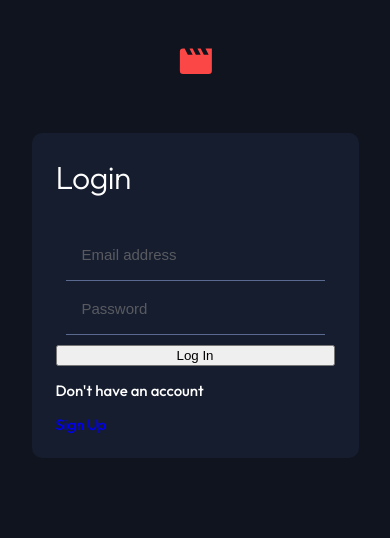
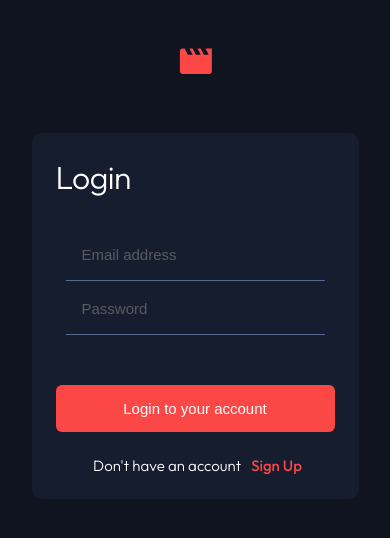
Before and after one commit to TomasScerbak/entertainment-web-app, a React (Create React App) app: page /login in a window 390 px wide. Shown: the top 538 px of the page. Built offline with nearby package versions, Linux system fonts and the light colour scheme; no server answers.

Commit message:
completed styling of login page for mobile device

```diff
--- /dev/null
+++ b/src/components/UI/Button.jsx
@@ -0,0 +1,9 @@
+const Button = (props) => {
+  return (
+    <button className={props.className} type={props.type}>
+      {props.children}
+    </button>
+  );
+};
+
+export default Button;
--- /dev/null
+++ b/src/components/UI/Button.module.css
@@ -0,0 +1,14 @@
+.btn {
+  outline: none;
+  border: none;
+  background-color: var(--color-red);
+  font-size: 1.5rem;
+  font-weight: 300;
+  color: var(--white);
+  text-align: center;
+  white-space: nowrap;
+  padding: 1.5rem;
+  border-radius: 0.6rem;
+  margin-top: 4rem;
+  margin-bottom: 2.4rem;
+}
--- a/src/components/pages/LoginPage.jsx
+++ b/src/components/pages/LoginPage.jsx
@@ -3,9 +3,12 @@ import { getAuth, signInWithEmailAndPassword } from "firebase/auth";
 import { useState } from "react";
 import { Link } from "react-router-dom";
 
+import Button from "../UI/Button";
+
 import Logo from "../../assets/logo.svg";
 
 import classes from "../pages/LoginPage.module.css";
+import styles from "../UI/Button.module.css";
 
 const LoginPage = () => {
   const [email, setEmail] = useState();
@@ -61,10 +64,12 @@ const LoginPage = () => {
                 ""
               )}
             </div>
-            <button type="submit">Log In</button>
+            <Button type="submit" className={styles.btn}>
+              Login to your account
+            </Button>
           </form>
-          <footer>
-            <p>Don't have an account</p>
+          <footer className={classes["card-footer"]}>
+            <p className={classes.question}>Don't have an account</p>
             <Link to="/signup">Sign Up</Link>
           </footer>
         </div>
--- a/src/components/pages/LoginPage.module.css
+++ b/src/components/pages/LoginPage.module.css
@@ -32,3 +32,17 @@
   right: 3.9rem;
   margin-bottom: 3.1rem;
 }
+
+.question {
+  margin: 0 0.5rem 0;
+  font-size: 1.5rem;
+  font-weight: 300;
+  color: var(--white);
+}
+
+.card-footer {
+  display: flex;
+  align-items: center;
+  justify-content: space-around;
+  padding: 0 3rem;
+}
--- a/src/index.css
+++ b/src/index.css
@@ -67,6 +67,7 @@ ul {
 
 a {
   text-decoration: none;
+  color: var(--color-red);
 }
 
 span {
```
